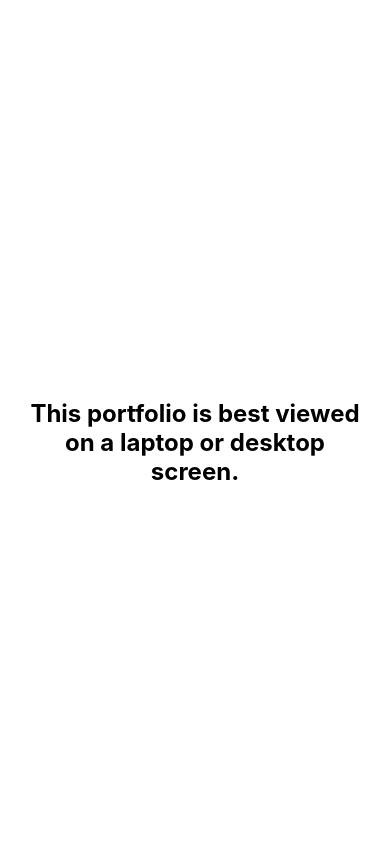
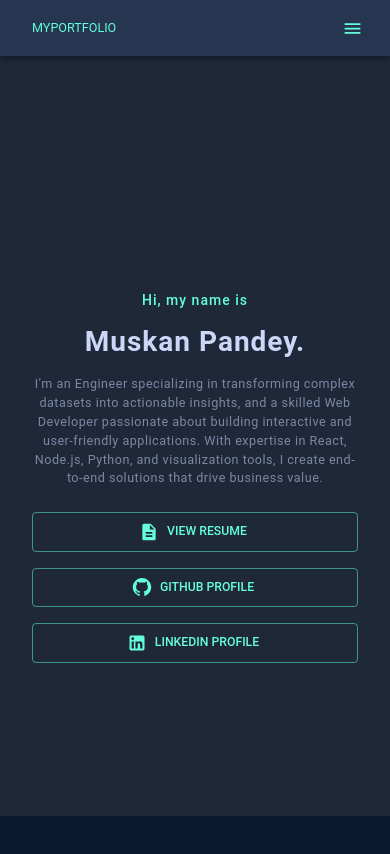
Before and after one commit to muskanpandeyy/portfolio, a React (Create React App) app: page / in a window 390 px wide. Shown: the top 854 px of the page. Built offline with nearby package versions, Linux system fonts and the light colour scheme.

Commit message:
Enable mobile rendering: remove desktop-only gate in ScreenCheck

```diff
--- a/src/components/ScreenCheck.js
+++ b/src/components/ScreenCheck.js
@@ -1,31 +1,8 @@
-import React, { useEffect, useState } from "react";
+import React from "react";
 
 const ScreenCheck = ({ children }) => {
-  const [isDesktop, setIsDesktop] = useState(window.innerWidth >= 1024);
-
-  useEffect(() => {
-    const handleResize = () => {
-      setIsDesktop(window.innerWidth >= 1024);
-    };
-
-    window.addEventListener("resize", handleResize);
-    return () => window.removeEventListener("resize", handleResize);
-  }, []);
-
-  return isDesktop ? (
-    children
-  ) : (
-    <div style={{
-      height: "100vh",
-      display: "flex",
-      justifyContent: "center",
-      alignItems: "center",
-      padding: "20px",
-      textAlign: "center"
-    }}>
-      <h2>This portfolio is best viewed on a laptop or desktop screen.</h2>
-    </div>
-  );
+  // Always render children; the app handles responsiveness via CSS and MUI
+  return children;
 };
 
 export default ScreenCheck;
```
